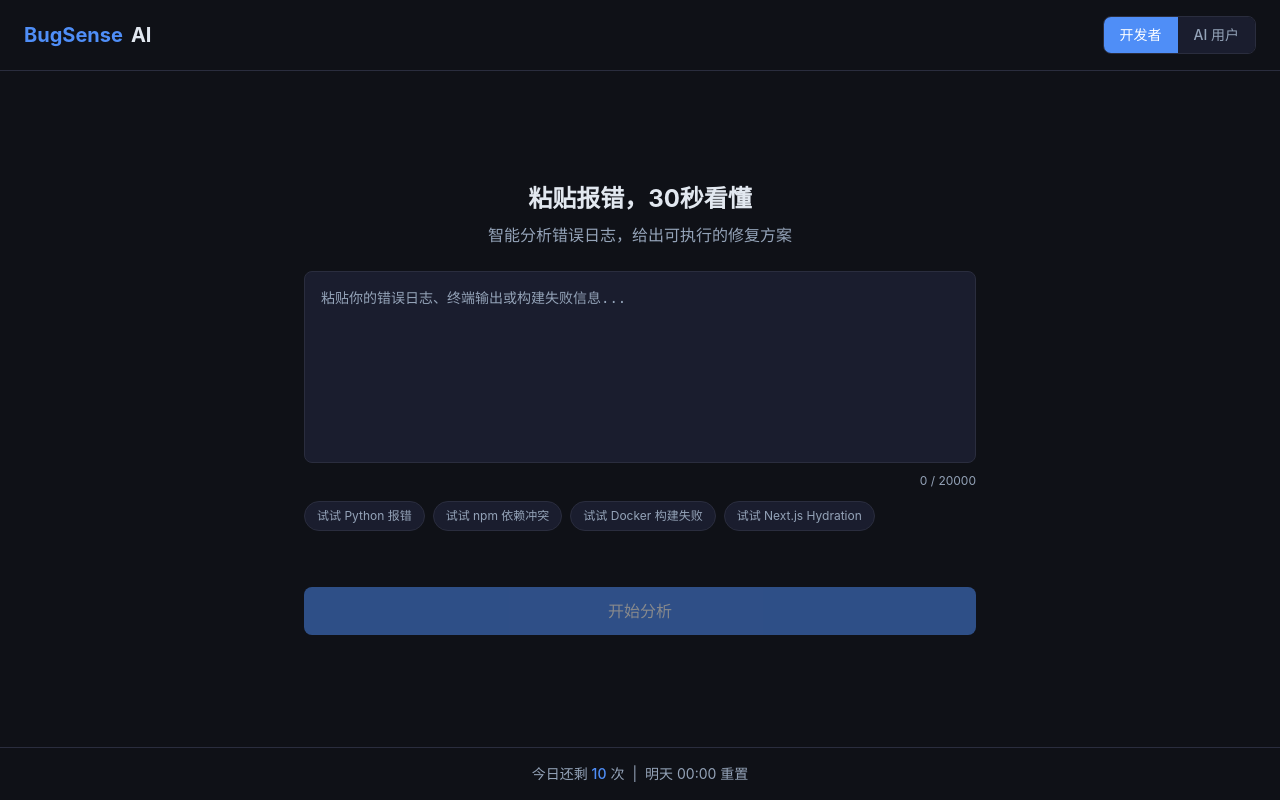
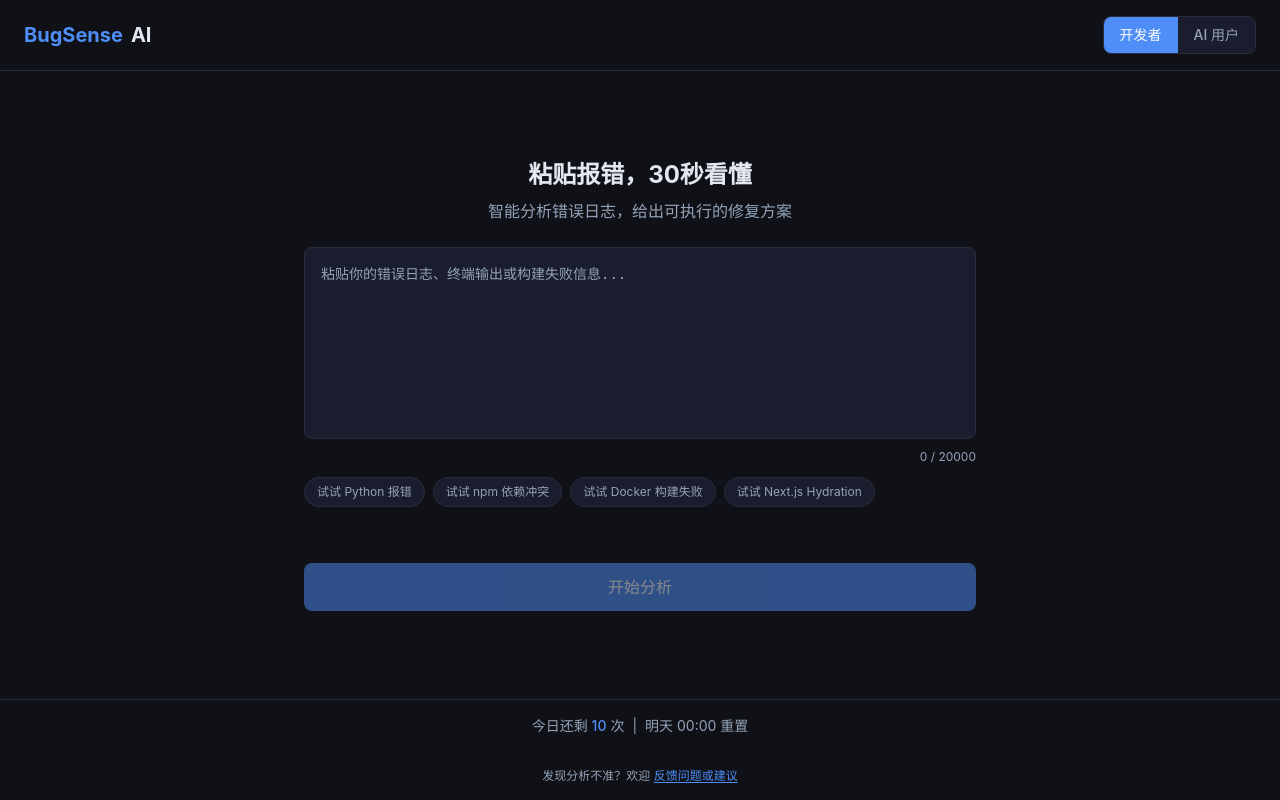
Before and after one commit to Felix8693/bugsense-ai, a Next.js app in the folder frontend/: page / in a window 1280 px wide. Built offline with nearby package versions, Linux system fonts and the light colour scheme.

Commit message:
Add feedback email link

```diff
--- a/frontend/app/page.tsx
+++ b/frontend/app/page.tsx
@@ -318,6 +318,17 @@ See more info here: https://nextjs.org/docs/messages/react-hydration-error`)}
       {/* Footer */}
       <footer className="border-t border-[#2a2d3e]">
         <RateLimitBanner remaining={remainingRequests} />
+        <div className="text-center py-4 px-4">
+          <p className="text-text-secondary text-xs">
+            发现分析不准？欢迎{" "}
+            <a
+              href="mailto:lele056427@gmail.com"
+              className="text-accent hover:text-accent/80 transition-colors underline underline-offset-2"
+            >
+              反馈问题或建议
+            </a>
+          </p>
+        </div>
       </footer>
     </div>
   );
```
